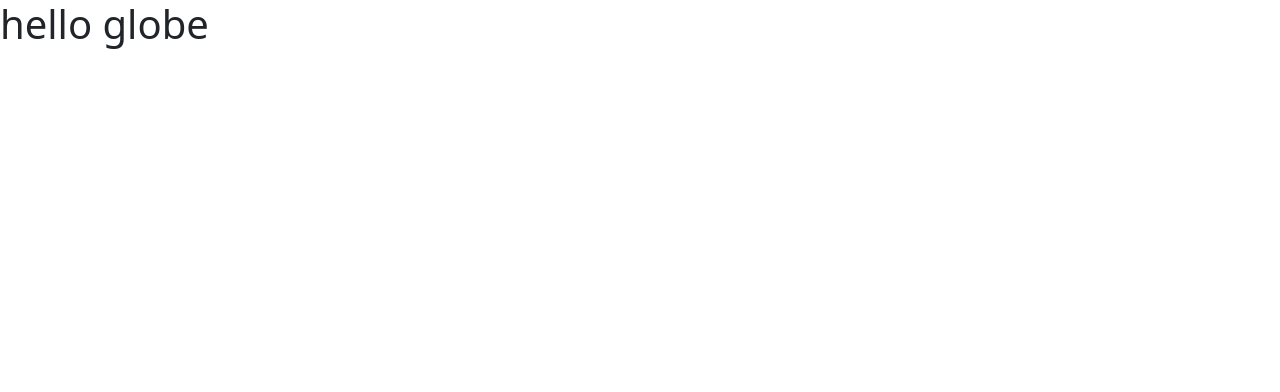
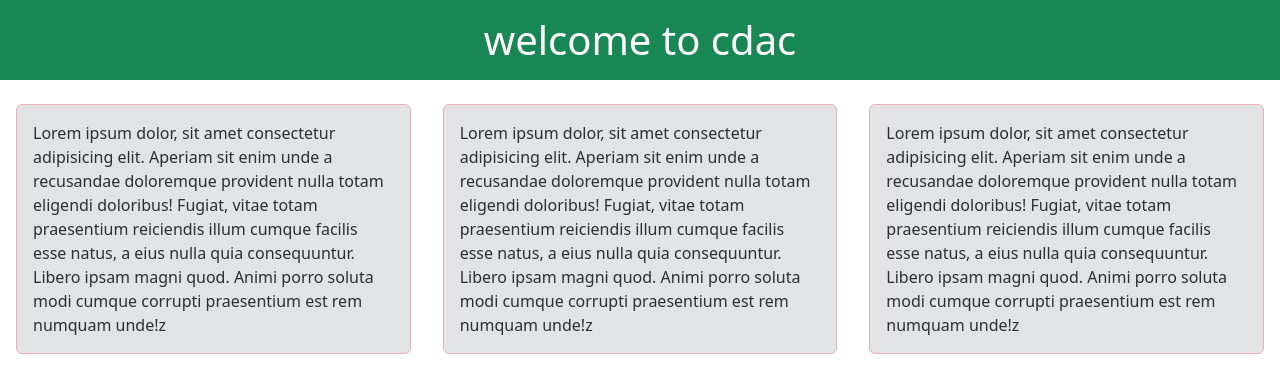
Before and after one commit to Dhananjaybhagwat0028/second-react-app, a React (Create React App) app: page / in a window 1280 px wide. Shown: the top 392 px of the page. Built offline with nearby package versions, Linux system fonts and the light colour scheme.

Commit message:
bootstarp basic

```diff
--- a/src/App.js
+++ b/src/App.js
@@ -1,9 +1,27 @@
-import "./App.css";
+
 //import "bootstrap/dist/css/bootstrap.css";
 function App() {
   return (
     <>
-      <h1>hello globe</h1>
+      <h1 className="bg-primmary text-bg-success p-3 d-flex justify-content-center">welcome to cdac</h1>
+
+      <div className="d-flex">
+      <div className="  alert alert-secondary border border-danger-subtle m-3">
+        Lorem ipsum dolor, sit amet consectetur adipisicing elit. Aperiam sit enim unde a recusandae doloremque provident nulla totam eligendi doloribus! Fugiat, vitae totam praesentium reiciendis illum cumque facilis esse natus, a eius nulla quia consequuntur. Libero ipsam magni quod. Animi porro soluta modi cumque corrupti praesentium est rem numquam unde!z
+      </div>
+      <div className="  alert alert-secondary border border-danger-subtle m-3">
+        Lorem ipsum dolor, sit amet consectetur adipisicing elit. Aperiam sit enim unde a recusandae doloremque provident nulla totam eligendi doloribus! Fugiat, vitae totam praesentium reiciendis illum cumque facilis esse natus, a eius nulla quia consequuntur. Libero ipsam magni quod. Animi porro soluta modi cumque corrupti praesentium est rem numquam unde!z
+      </div>
+      <div className="  alert alert-secondary border border-danger-subtle m-3">
+        Lorem ipsum dolor, sit amet consectetur adipisicing elit. Aperiam sit enim unde a recusandae doloremque provident nulla totam eligendi doloribus! Fugiat, vitae totam praesentium reiciendis illum cumque facilis esse natus, a eius nulla quia consequuntur. Libero ipsam magni quod. Animi porro soluta modi cumque corrupti praesentium est rem numquam unde!z
+      </div>
+
+
+      </div>
+
+
+
+
     </>
   );
 }
```
